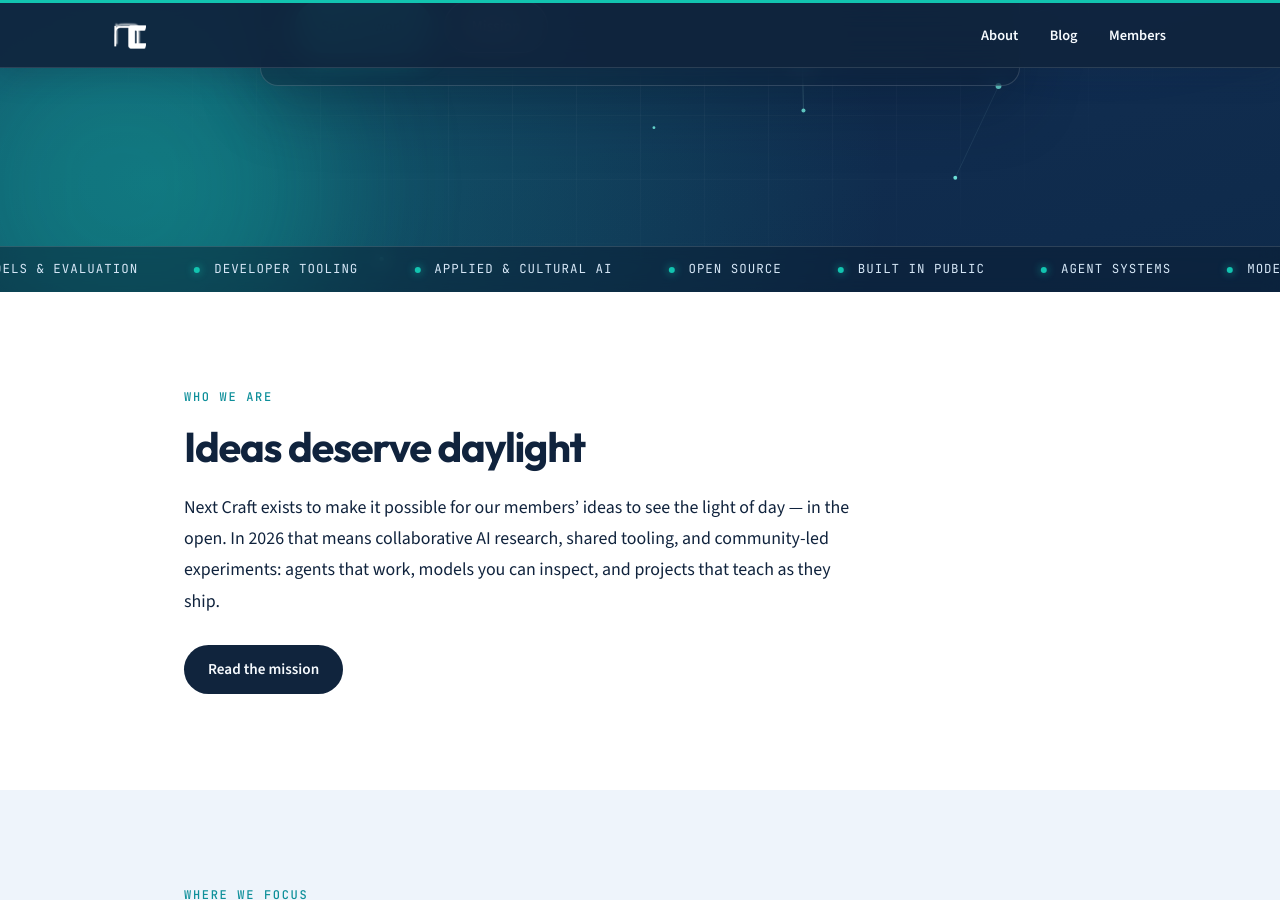
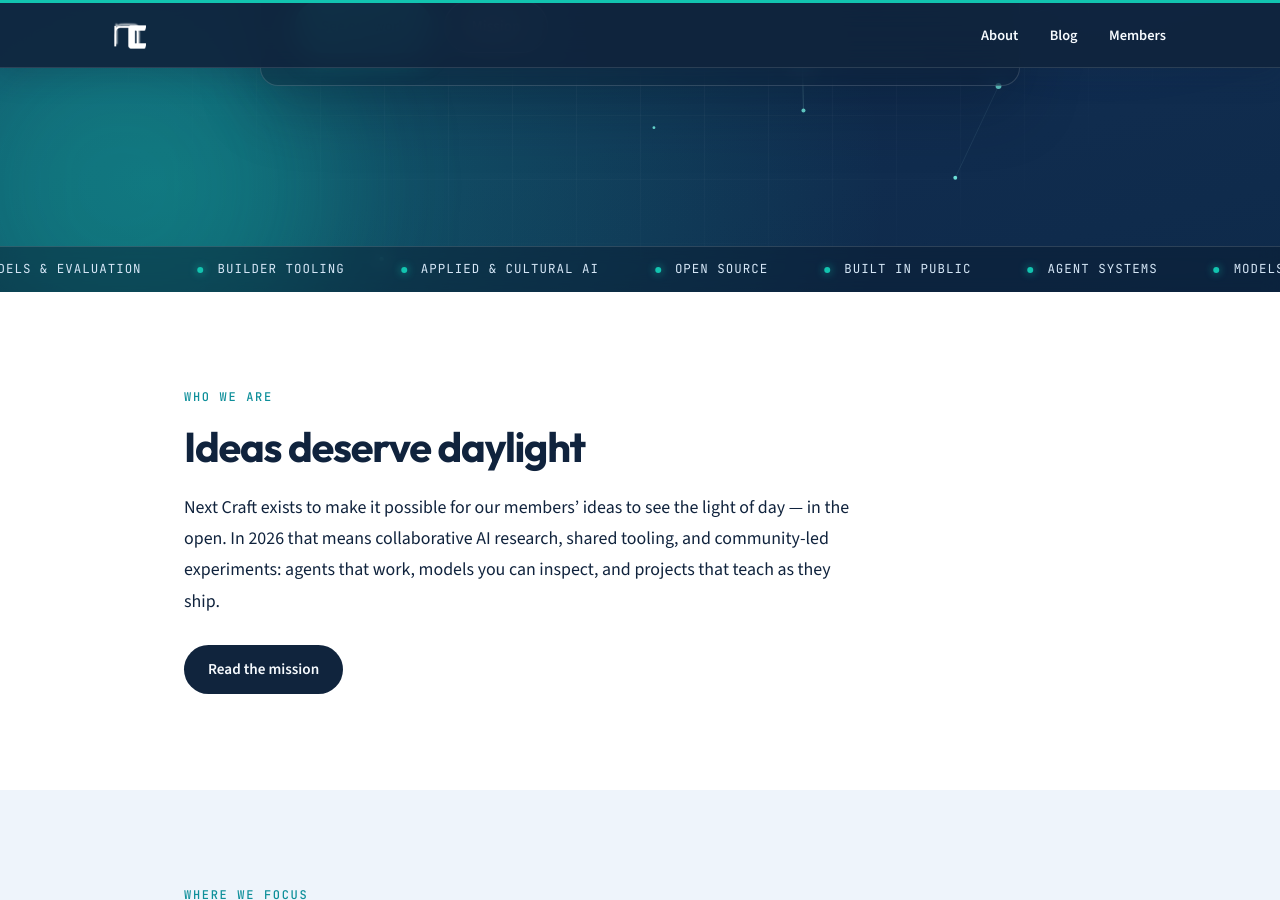
Before and after one commit to nextcraft/nextcraft.github.io, a Jekyll site: the page built from index.html, in a window 1280 px wide and 900 px high, scrolled down 608 px. Built offline with Jekyll 4.4.1, drawn with Linux system fonts in a browser that asks for light colours; some of the changed text lies outside the part shown.

Commit message:
Replace 'Developer tooling' with 'Builder tooling'

```diff
--- a/index.html
+++ b/index.html
@@ -33,13 +33,13 @@
     <div class="hero-ticker-track">
       <span>Agent systems</span>
       <span>Models &amp; evaluation</span>
-      <span>Developer tooling</span>
+      <span>Builder tooling</span>
       <span>Applied &amp; cultural AI</span>
       <span>Open source</span>
       <span>Built in public</span>
       <span>Agent systems</span>
       <span>Models &amp; evaluation</span>
-      <span>Developer tooling</span>
+      <span>Builder tooling</span>
       <span>Applied &amp; cultural AI</span>
       <span>Open source</span>
       <span>Built in public</span>
@@ -88,7 +88,7 @@
         <li class="focus-row animate-on-scroll" data-delay="160">
           <span class="focus-index">03</span>
           <div class="focus-copy">
-            <h3>Developer tooling</h3>
+            <h3>Builder tooling</h3>
             <p>Frameworks and infrastructure for building, testing, and shipping AI systems without locking the community in.</p>
           </div>
         </li>
```
